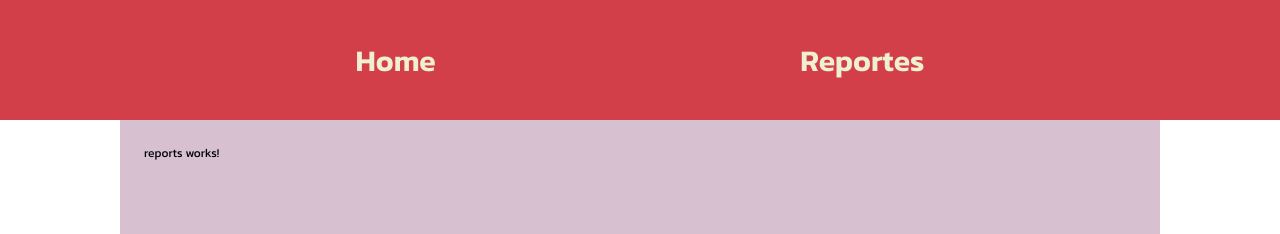
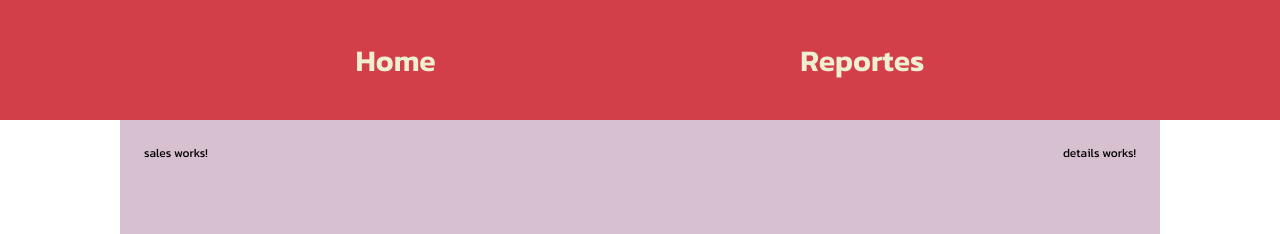
Before and after one commit to luisrp98/DFE-Proyecto-Parcial-3, an Angular app: page /reportes in a window 1280 px wide. Shown: the top 234 px of the page. Built offline with nearby package versions, Linux system fonts and the light colour scheme.

Commit message:
add componets for reports

```diff
--- /dev/null
+++ b/src/app/reports/details/details.component.html
@@ -0,0 +1 @@
+<p>details works!</p>
--- /dev/null
+++ b/src/app/reports/details/details.component.ts
@@ -0,0 +1,11 @@
+import { Component } from '@angular/core';
+
+@Component({
+  selector: 'app-details',
+  templateUrl: './details.component.html',
+  styles: [
+  ]
+})
+export class DetailsComponent {
+
+}
--- a/src/app/reports/reports.module.ts
+++ b/src/app/reports/reports.module.ts
@@ -1,9 +1,11 @@
 import { NgModule } from '@angular/core';
 import { CommonModule } from '@angular/common';
 import { ReportsComponent } from './reports/reports.component';
+import { SalesComponent } from './sales/sales.component';
+import { DetailsComponent } from './details/details.component';
 
 @NgModule({
-  declarations: [ReportsComponent],
+  declarations: [ReportsComponent, SalesComponent, DetailsComponent],
   imports: [CommonModule],
   exports: [ReportsComponent],
 })
--- a/src/app/reports/reports/reports.component.html
+++ b/src/app/reports/reports/reports.component.html
@@ -1 +1,2 @@
-<p>reports works!</p>
+<div><app-sales></app-sales></div>
+<div><app-details></app-details></div>
--- a/src/app/reports/reports/reports.component.scss
+++ b/src/app/reports/reports/reports.component.scss
@@ -0,0 +1,4 @@
+:host {
+  display: flex;
+  justify-content: space-between;
+}
--- /dev/null
+++ b/src/app/reports/sales/sales.component.html
@@ -0,0 +1 @@
+<p>sales works!</p>
--- /dev/null
+++ b/src/app/reports/sales/sales.component.ts
@@ -0,0 +1,11 @@
+import { Component } from '@angular/core';
+
+@Component({
+  selector: 'app-sales',
+  templateUrl: './sales.component.html',
+  styles: [
+  ]
+})
+export class SalesComponent {
+
+}
```
Also changed, not shown: 2 other files (tests, documents, lock files or other folders).
